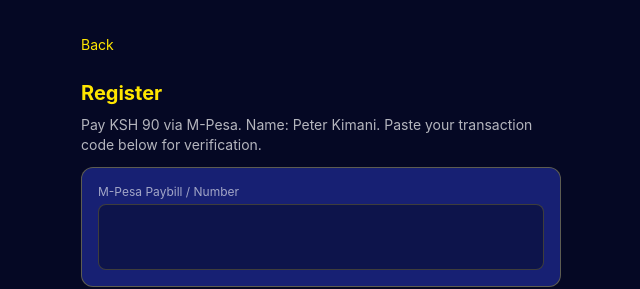
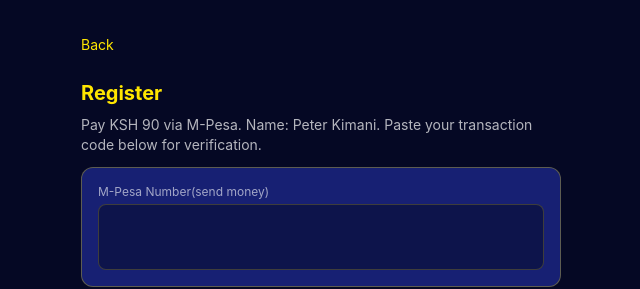
Before and after one commit to HarryKirigwi/efootball-frontend, a React (Vite) app: page /#/register in a window 1280 px wide. Shown: the top 289 px of the page, without its empty margins (319-959 px from the left). Built offline with nearby package versions, Linux system fonts and the light colour scheme; no server answers.

Commit message:
Added mpesa number

```diff
--- a/src/pages/Register.jsx
+++ b/src/pages/Register.jsx
@@ -84,7 +84,7 @@
         Pay KSH 90 via M-Pesa. Name: Peter Kimani. Paste your transaction code below for verification.
       </p>
       <div className="mb-6 p-4 rounded-xl bg-mu-blue/60 border border-mu-gold/30">
-        <p className="text-white/60 text-xs mb-1">M-Pesa Paybill / Number</p>
+        <p className="text-white/60 text-xs mb-1">M-Pesa Number(send money)</p>
         <input
           type="text"
           readOnly
```
